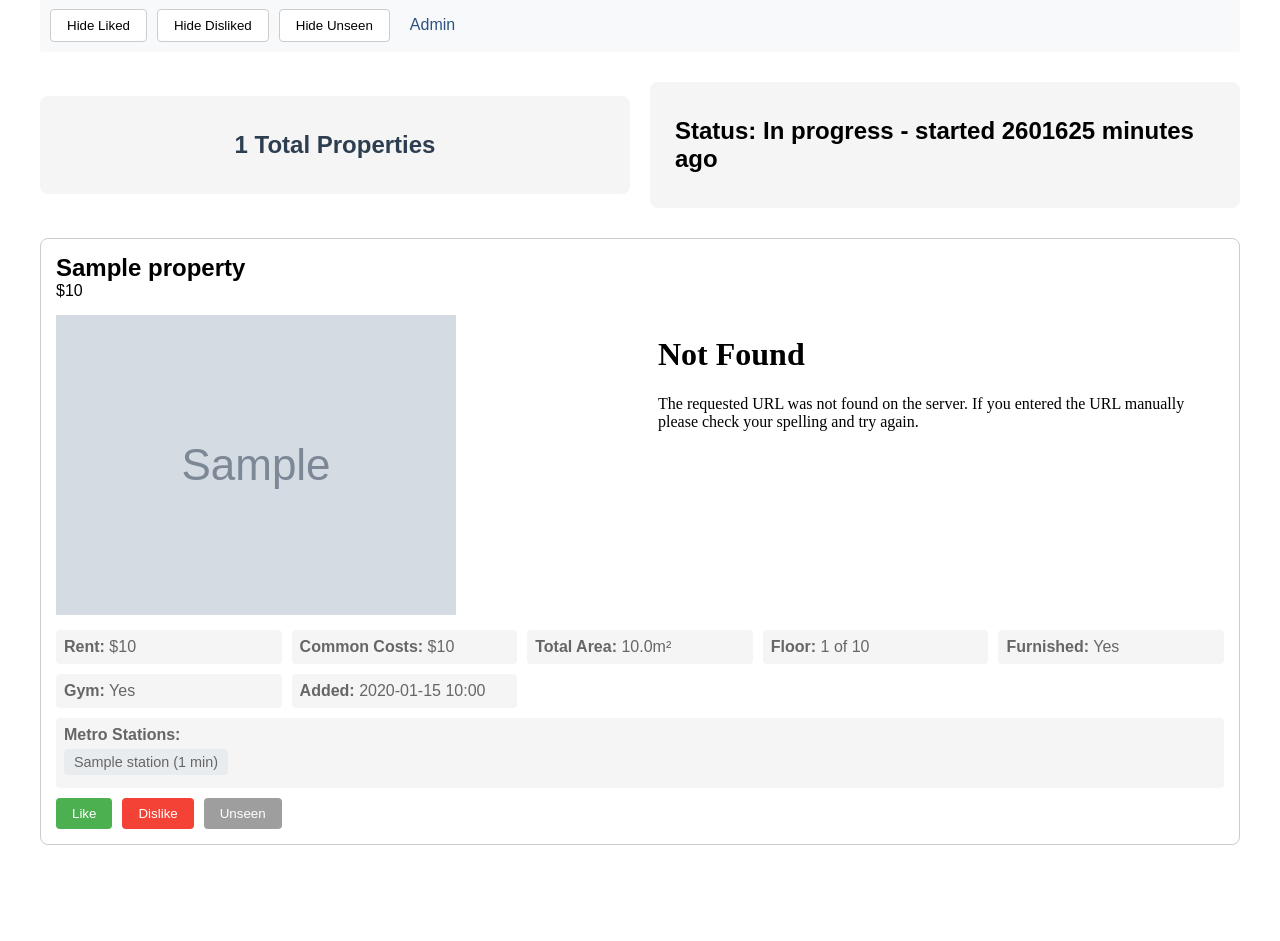
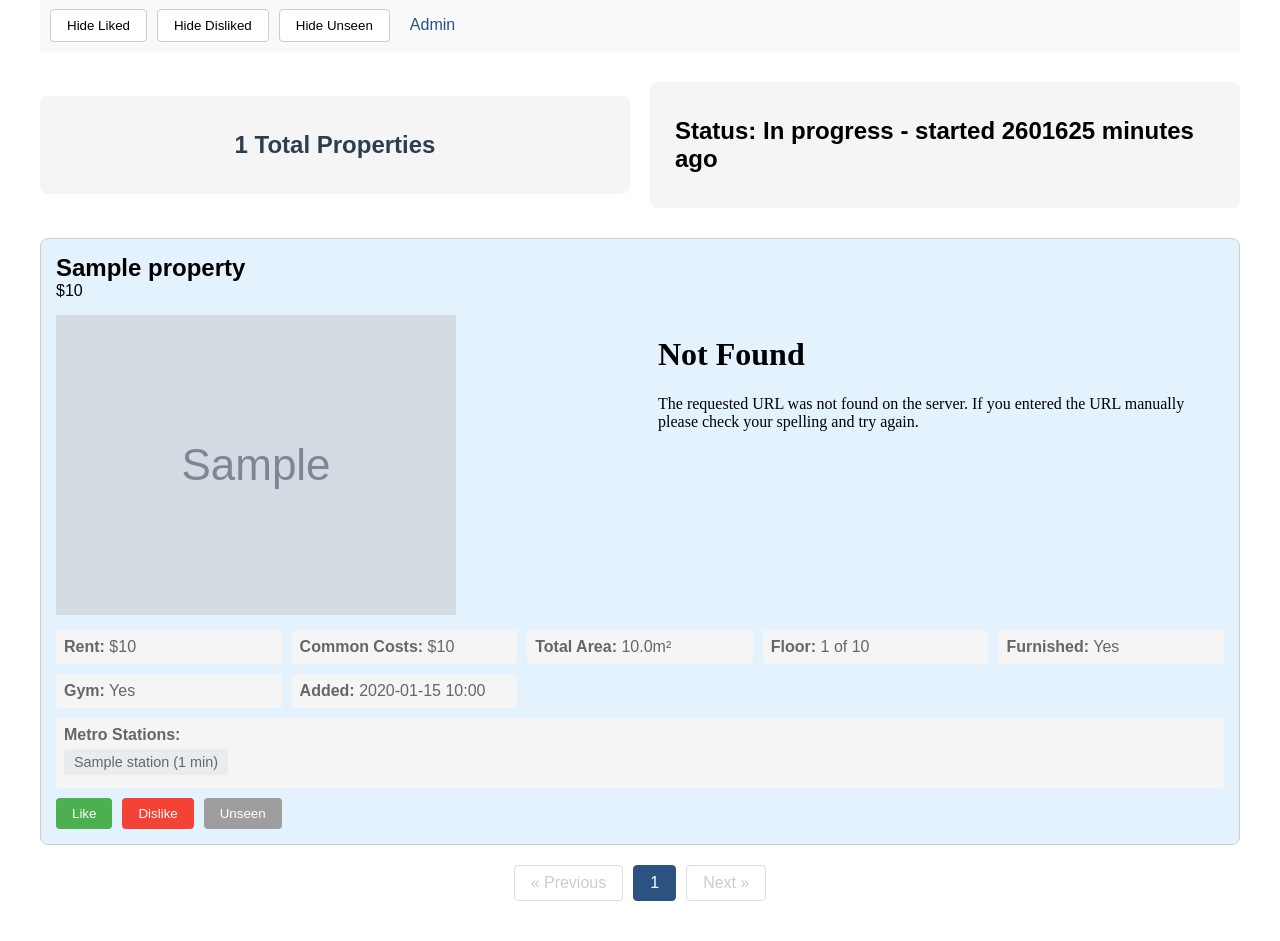
Before and after one commit to nerif-tafu/portalinmobiliario-scraper, a Flask app: page / in a window 1280 px wide. Shown: the part 101-1042 px from the top of the page. Before the commit the page ends 946 px from the top, so only its background shows below. Run offline with Flask 3, Linux system fonts and the light colour scheme; tables that the repository leaves empty hold one stand-in row (values such as "Sample post"); grey boxes marked "Sample" are stand-in pictures.

Commit message:
Adding pagination and fixing new CSS scraping names on homepage

```diff
--- a/web/app.py
+++ b/web/app.py
@@ -162,11 +162,19 @@ def index():
         .all()
     )
 
+    # Get all preferences
+    preferences = {
+        pref.property_url: pref
+        for pref in PropertyPreference.query.all()
+    }
+
     # Group properties by location
     properties_by_location = {}
     for prop in properties:
         if prop.location not in properties_by_location:
             properties_by_location[prop.location] = []
+        # Attach preference to property if exists
+        prop.preference = preferences.get(prop.original_url)
         properties_by_location[prop.location].append(prop)
 
     return render_template(
--- a/web/templates/index.html
+++ b/web/templates/index.html
@@ -220,8 +220,38 @@
             align-items: center;
             height: 100%;
         }
+        /* Pagination styles */
+        .pagination {
+            display: flex;
+            justify-content: center;
+            align-items: center;
+            gap: 10px;
+            margin: 20px 0;
+        }
+        .pagination a {
+            padding: 8px 16px;
+            border: 1px solid #ddd;
+            border-radius: 4px;
+            text-decoration: none;
+            color: #2c5282;
+        }
+        .pagination a:hover {
+            background-color: #f5f5f5;
+        }
+        .pagination .current {
+            background-color: #2c5282;
+            color: white;
+            border-color: #2c5282;
+        }
+        .pagination .disabled {
+            color: #ccc;
+            pointer-events: none;
+        }
     </style>
     <script>
+        const ITEMS_PER_PAGE = 100;
+        let currentPage = 1;
+
         function updateStatus() {
             fetch('/status')
                 .then(response => response.json())
@@ -231,6 +261,60 @@
                     statusDiv.innerHTML = html;
                     statusDiv.className = `status ${data.status.toLowerCase()}`;
                 });
+        }
+
+        function showPage(page) {
+            const properties = document.querySelectorAll('.property');
+            const totalPages = Math.ceil(properties.length / ITEMS_PER_PAGE);
+
+            // Update current page
+            currentPage = page;
+
+            // Hide all properties
+            properties.forEach(property => property.style.display = 'none');
+
+            // Show properties for current page
+            const start = (page - 1) * ITEMS_PER_PAGE;
+            const end = start + ITEMS_PER_PAGE;
+            for (let i = start; i < end && i < properties.length; i++) {
+                properties[i].style.display = 'block';
+            }
+
+            // Update pagination UI
+            updatePagination(totalPages);
+
+            // Scroll to top
+            window.scrollTo(0, 0);
+        }
+
+        function updatePagination(totalPages) {
+            const pagination = document.querySelector('.pagination');
+            let html = '';
+
+            // Previous button
+            if (currentPage > 1) {
+                html += `<a href="#" onclick="showPage(${currentPage - 1})">&laquo; Previous</a>`;
+            } else {
+                html += `<a class="disabled">&laquo; Previous</a>`;
+            }
+
+            // Page numbers
+            for (let i = 1; i <= totalPages; i++) {
+                if (i === currentPage) {
+                    html += `<a class="current">${i}</a>`;
+                } else {
+                    html += `<a href="#" onclick="showPage(${i})">${i}</a>`;
+                }
+            }
+
+            // Next button
+            if (currentPage < totalPages) {
+                html += `<a href="#" onclick="showPage(${currentPage + 1})">Next &raquo;</a>`;
+            } else {
+                html += `<a class="disabled">Next &raquo;</a>`;
+            }
+
+            pagination.innerHTML = html;
         }
 
         function goToRun() {
@@ -305,9 +389,14 @@
             });
         }
 
+        // Initialize pagination when page loads
+        document.addEventListener('DOMContentLoaded', () => {
+            showPage(1);
+            updateStatus();
+        });
+
         // Update status every 30 seconds
         setInterval(updateStatus, 30000);
-        updateStatus();
     </script>
 </head>
 <body>
@@ -341,7 +430,7 @@
     {% for location, properties in properties_by_location.items() %}
     <div class="location-group mb-8">
         {% for property in properties %}
-        <div class="property {% if property.preference %}{{ property.preference.status }}{% endif %}" data-url="{{ property.original_url }}">
+        <div class="property {% if property.preference %}{{ property.preference.status }}{% endif %}" data-url="{{ property.original_url }}" style="display: none;">
             <div class="property-header">
                 <h2 class="title">
                     <a href="{{ property.original_url }}" target="_blank">{{ property.title }}</a>
@@ -412,5 +501,9 @@
         {% endfor %}
     </div>
     {% endfor %}
+
+    <div class="pagination">
+        <!-- Pagination will be populated by JavaScript -->
+    </div>
 </body>
 </html>
```
Also changed, not shown: scraper/scraper.py (+9 -4 lines), migrations/003_add_preferences.sql (added).
